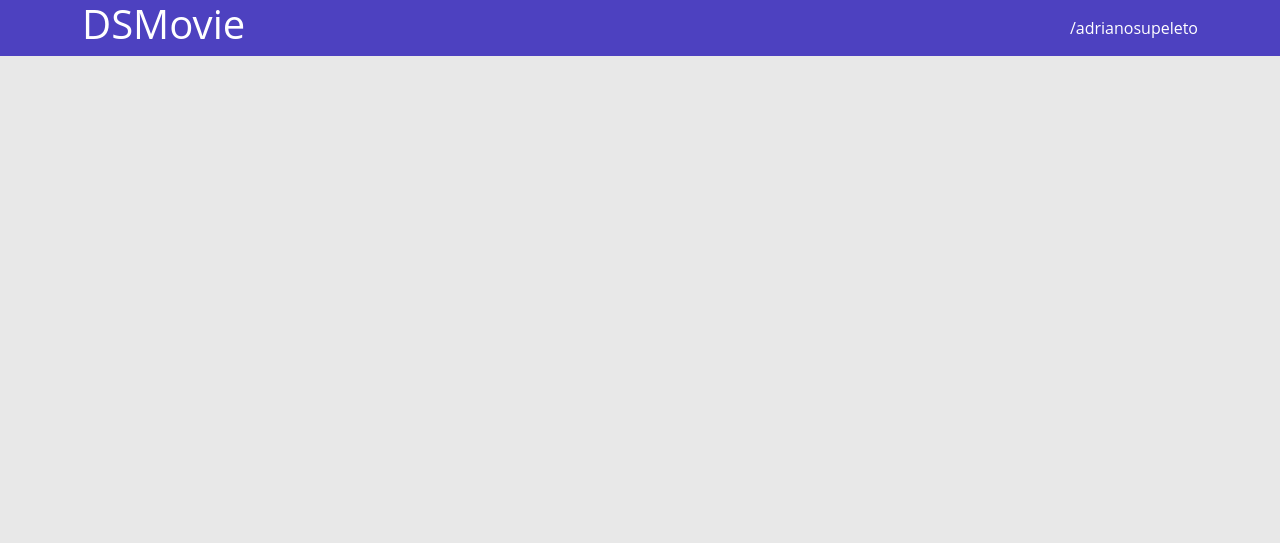
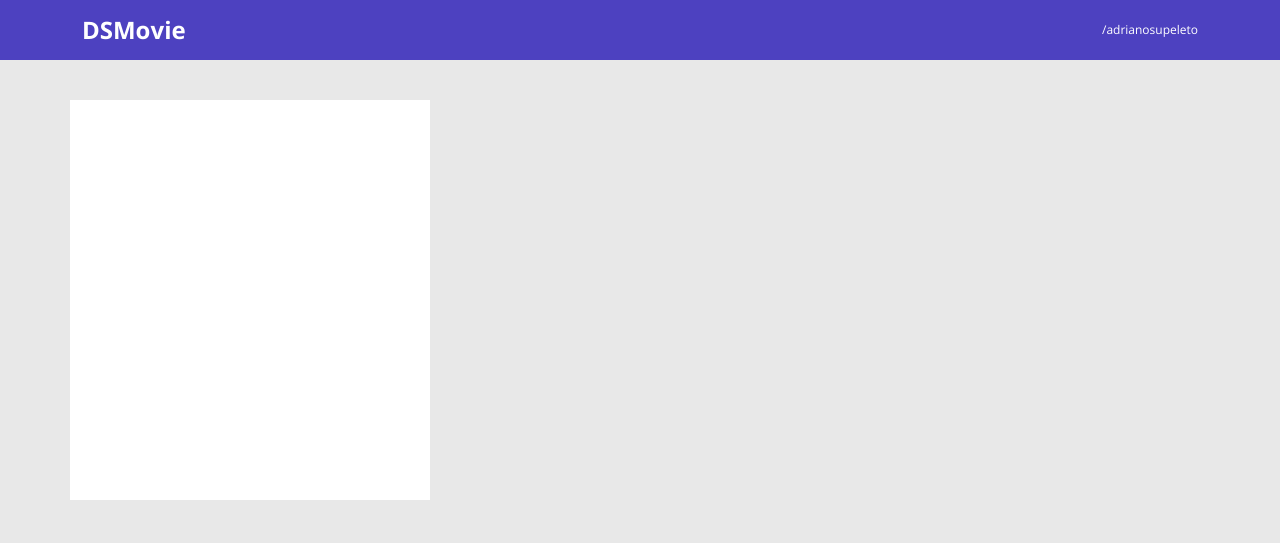
Before and after one commit to adrianosupeleto/DSMovie, a plain HTML site: page index.html in a window 1280 px wide. Drawn offline with nearby package versions, Linux system fonts and the light colour scheme.

Commit message:
Google Fonts + Barra Superior PARTE 2

```diff
--- a/css/styles.css
+++ b/css/styles.css
@@ -1,15 +1,31 @@
+@import url('https://fonts.googleapis.com/css2?family=Open+Sans:wght@400;700&display=swap');
+
+:root{
+    --bg-gray: #E8E8E8;
+    --color-primary: #4D41C0;
+    --white: #fff;
+}
+
 * {
+    margin: 0;
     box-sizing: border-box;
     font-family: 'Open Sans', sans-serif;
 }
 
+h1,h2,h3,h4,h5,h6{
+    margin: 0;
+}
+
 html,body{
-    background-color: #E8E8E8;
+    background-color: var(--bg-gray);
 }
 
 header{
-    background-color: #4D41C0;
-    color: #fff;
+    background-color: var(--color-primary);
+    color: var(--white);
+    height: 60px;
+    display: flex;
+    align-items: center;
 }
 
 nav{
@@ -18,7 +34,36 @@ nav{
     justify-content: space-between;
 }
 
+nav h1{
+    font-size: 24px;
+    font-weight: 700;
+}
+
+nav a{
+    font-size: 12px;
+    font-weight: 400;
+}
+
 a,a:hover{
     text-decoration: none;
     color: unset; /*Define que não terá a cor padrão*/
 }
+
+.dsmovie-contact-container{
+    display: flex;
+    align-items: center;
+}
+
+.dsmovie-contact-container img{
+    margin-right: 10px;
+}
+
+#dsmovie-card-list{
+    padding: 40px 0;
+}
+
+.dsmovie-card{
+    width: 360px;
+    height: 400px;
+    background-color: var(--white);
+}
--- a/index.html
+++ b/index.html
@@ -17,5 +17,13 @@
         </nav>
     </header>
 
+    <main>
+        <section id="dsmovie-card-list" class="container">
+            <div class="dsmovie-card">
+                <img src="" alt="">
+            </div>
+        </section>
+    </main>
+
 </body>
 </html>
```
